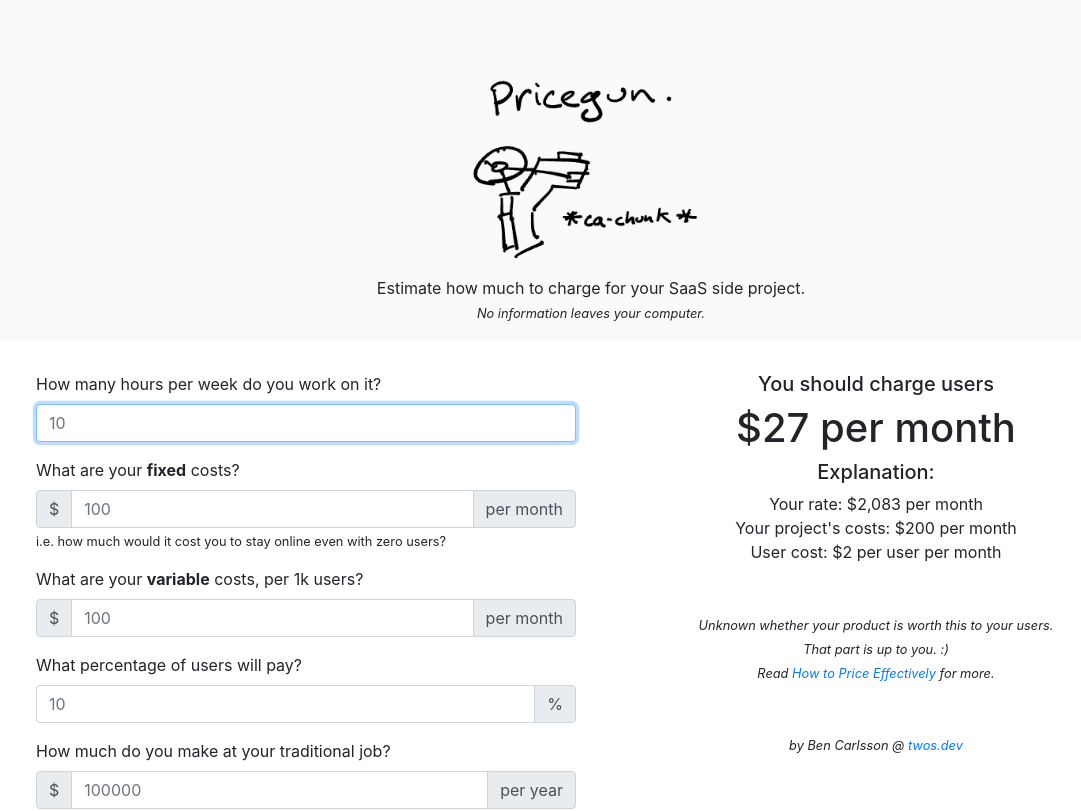
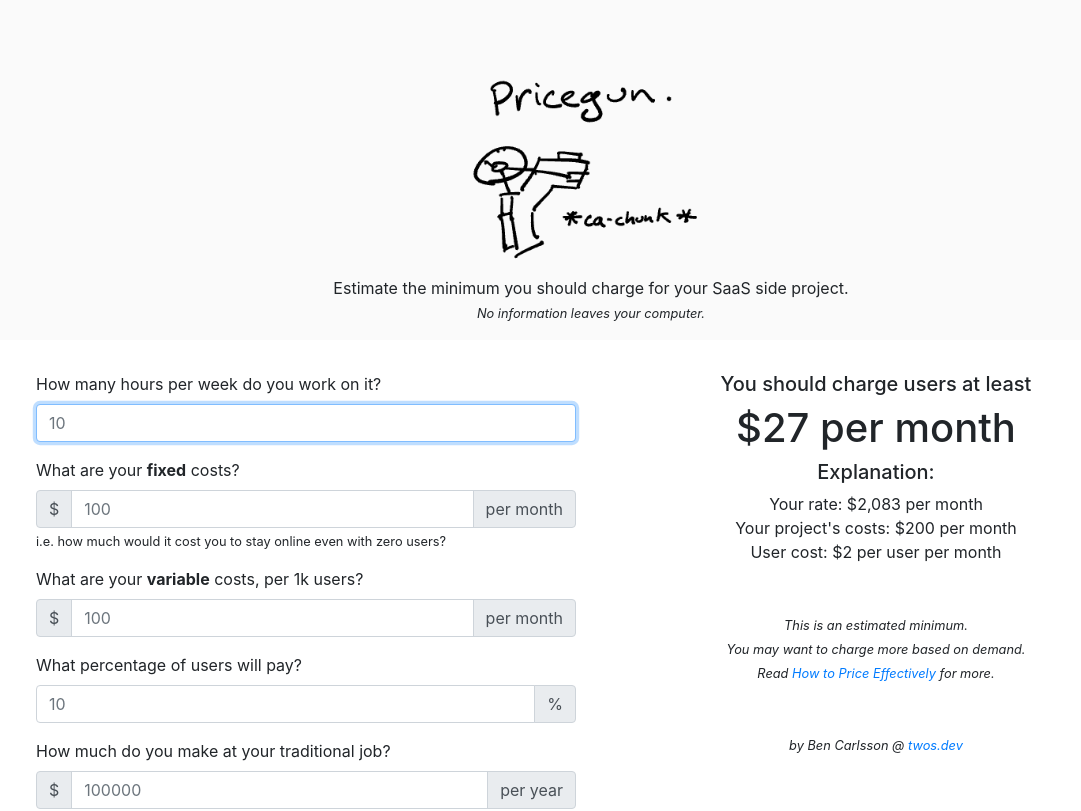
Before and after one commit to glacials/pricegun, a React (Create React App) app: page / in a window 1280 px wide. Shown: the top 811 px of the page, without its empty margins (49-1130 px from the left). Built offline with nearby package versions, Linux system fonts and the light colour scheme.

Commit message:
Update messaging to reflect that it is a minimum

```diff
--- a/package.json
+++ b/package.json
@@ -1,12 +1,13 @@
 {
   "name": "pricegun",
-  "version": "0.2.0",
+  "version": "0.3.0",
   "private": true,
   "dependencies": {
     "@testing-library/jest-dom": "^4.2.4",
     "@testing-library/react": "^9.3.2",
     "@testing-library/user-event": "^7.1.2",
     "bootstrap": "^4.4.1",
+    "jsesc": "^3.0.1",
     "react": "^16.13.1",
     "react-bootstrap": "^1.0.1",
     "react-dom": "^16.13.1",
--- a/public/index.html
+++ b/public/index.html
@@ -24,7 +24,7 @@
       work correctly both with client-side routing and a non-root public URL.
       Learn how to configure a non-root public URL by running `npm run build`.
     -->
-    <title>Pricegun: Estimate how much to charge for your SaaS side project.</title>
+    <title>Pricegun: Estimate the minimum you should charge for your SaaS side project.</title>
   </head>
   <body>
     <noscript>You need to enable JavaScript to run this app.</noscript>
--- a/src/App.js
+++ b/src/App.js
@@ -7,6 +7,8 @@ import Row from 'react-bootstrap/Row'
 import Col from 'react-bootstrap/Col'
 
 import Questionnaire from './Questionnaire.js'
+
+require('jsesc')
 
 class App extends React.Component {
   constructor(props) {
@@ -38,7 +40,7 @@ class App extends React.Component {
             <Col md={12} className="text-center">
               <img src="logo.png" width="300" alt="Pricegun logo" />
               <p>
-                Estimate how much to charge for your SaaS side project.
+                Estimate the minimum you should charge for your SaaS side project.
                 <br />
                 <small><i>No information leaves your computer.</i></small>
               </p>
@@ -51,7 +53,7 @@ class App extends React.Component {
               <Questionnaire onFormChange={this.handleFormChange} />
             </Col>
             <Col md={6} className="text-center">
-              <h5>You should charge users</h5>
+              <h5>You should charge users at least</h5>
               <h1>${this.state.pricePerUser.toLocaleString(navigator.language, {minimumFractionDigits: 0, maximumFractionDigits: 0})} per month</h1>
               <h5>Explanation:</h5>
               Your rate: ${this.state.monthlyRate.toLocaleString(navigator.language, {minimumFractionDigits: 0, maximumFractionDigits: 0})} per month
@@ -68,10 +70,8 @@ class App extends React.Component {
               <p>
                 <i>
                   <small>
-                    Unknown whether your product is worth this to your users.
-                    <br />
-                    That part is up to you. :)
-                    <br />
+                    This is an estimated minimum.<br />
+                    You may want to charge more based on demand.<br />
                     Read <a href="https://amzn.to/2YEkAMu">How to Price Effectively</a> for more.
                   </small>
                 </i>
```
Also changed, not shown: .yourbase.yml, 1 other file (tests, documents, lock files or other folders).
